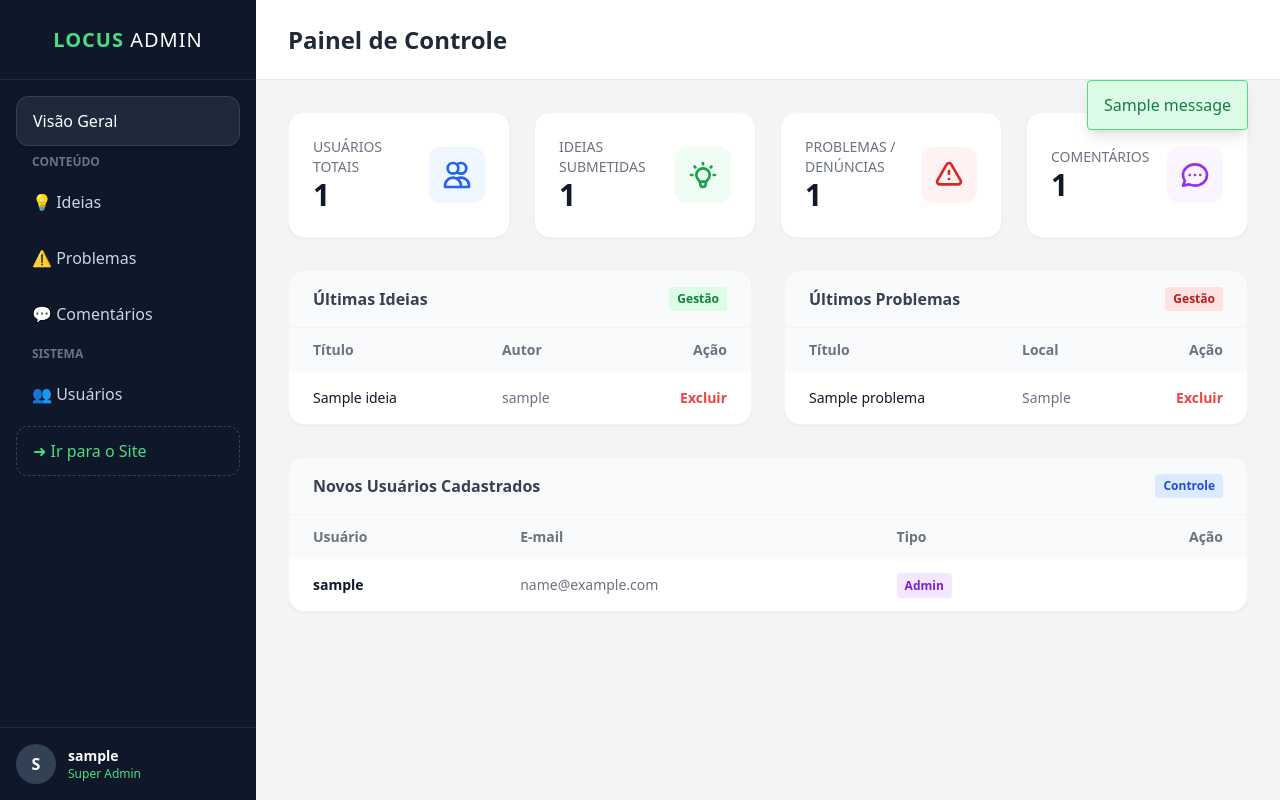
After one commit to mateusaccount/locus-projeto-pdsi, a Django app: page /gestao-interna/ in a window 1280 px wide. The commit adds this page. Run offline with Django 5.2, Linux system fonts and the light colour scheme; a user stored in the database is signed in; tables that the repository leaves empty hold one stand-in row (values such as "Sample post"); one stand-in notice (Sample message) is shown; some libraries are stand-ins or nearby versions.

Commit message:
pagina de gestão adicionada (para o admin)

```diff
--- /dev/null
+++ b/app/templates/painel_admin.html
@@ -0,0 +1,238 @@
+{% load static %}
+<!DOCTYPE html>
+<html lang="pt-br">
+<head>
+    <meta charset="UTF-8">
+    <meta name="viewport" content="width=device-width, initial-scale=1.0">
+    <title>Admin - Locus Command Center</title>
+    <script src="https://cdn.tailwindcss.com"></script>
+    <link href="https://fonts.googleapis.com/css2?family=Inter:wght@300;400;500;600;700&display=swap" rel="stylesheet">
+    <script>
+        // Confirmação antes de deletar
+        function confirmarDelete(url) {
+            if (confirm("ATENÇÃO ADMIN: Tem certeza que deseja excluir este item permanentemente?")) {
+                window.location.href = url;
+            }
+        }
+    </script>
+</head>
+<body class="bg-gray-100 font-sans antialiased h-screen flex overflow-hidden">
+
+    <aside class="w-64 bg-slate-900 text-white flex flex-col flex-shrink-0 transition-all duration-300">
+        <div class="h-20 flex items-center justify-center border-b border-slate-800">
+            <span class="text-xl font-bold tracking-wider text-green-400">LOCUS <span class="text-white font-light">ADMIN</span></span>
+        </div>
+
+        <nav class="flex-grow p-4 space-y-2 overflow-y-auto">
+            <a href="{% url 'app:painel_admin' %}" class="flex items-center gap-3 px-4 py-3 bg-slate-800 text-white rounded-xl shadow-lg border border-slate-700">
+                <span class="font-medium">Visão Geral</span>
+            </a>
+
+            <p class="px-4 text-xs font-bold text-slate-500 uppercase mt-4 mb-2">Conteúdo</p>
+
+            <a href="{% url 'app:admin_lista' 'ideias' %}" class="flex items-center gap-3 px-4 py-3 text-slate-300 hover:text-white hover:bg-slate-800 rounded-xl transition-colors">
+                💡 Ideias
+            </a>
+            <a href="{% url 'app:admin_lista' 'problemas' %}" class="flex items-center gap-3 px-4 py-3 text-slate-300 hover:text-white hover:bg-slate-800 rounded-xl transition-colors">
+                ⚠️ Problemas
+            </a>
+            <a href="{% url 'app:admin_lista' 'comentarios' %}" class="flex items-center gap-3 px-4 py-3 text-slate-300 hover:text-white hover:bg-slate-800 rounded-xl transition-colors">
+                💬 Comentários
+            </a>
+
+            <p class="px-4 text-xs font-bold text-slate-500 uppercase mt-4 mb-2">Sistema</p>
+
+            <a href="{% url 'app:admin_lista' 'usuarios' %}" class="flex items-center gap-3 px-4 py-3 text-slate-300 hover:text-white hover:bg-slate-800 rounded-xl transition-colors">
+                👥 Usuários
+            </a>
+
+             <a href="{% url 'app:dashboard' %}" target="_blank" class="flex items-center gap-3 px-4 py-3 mt-8 text-green-400 hover:text-green-300 hover:bg-slate-800 rounded-xl transition-colors border border-dashed border-slate-700">
+                <span>➜ Ir para o Site</span>
+            </a>
+        </nav>
+
+        <div class="p-4 border-t border-slate-800">
+            <div class="flex items-center gap-3">
+                <div class="h-10 w-10 rounded-full bg-slate-700 flex items-center justify-center font-bold">
+                    {{ user.username|slice:":1"|upper }}
+                </div>
+                <div>
+                    <p class="text-sm font-bold">{{ user.username }}</p>
+                    <p class="text-xs text-green-400">Super Admin</p>
+                </div>
+            </div>
+        </div>
+    </aside>
+
+    <main class="flex-grow flex flex-col h-screen overflow-y-auto bg-gray-100">
+
+        <header class="bg-white border-b border-gray-200 h-20 flex items-center justify-between px-8 sticky top-0 z-10">
+            <h1 class="text-2xl font-bold text-gray-800">Painel de Controle</h1>
+
+            {% if messages %}
+            <div class="absolute top-20 right-8 z-50">
+                {% for message in messages %}
+                <div class="bg-green-100 border border-green-400 text-green-700 px-4 py-3 rounded relative shadow-lg mb-2" role="alert">
+                    <span class="block sm:inline">{{ message }}</span>
+                </div>
+                {% endfor %}
+            </div>
+            {% endif %}
+        </header>
+
+        <div class="p-8 max-w-7xl mx-auto w-full space-y-8">
+
+            <div class="grid grid-cols-1 md:grid-cols-4 gap-6">
+                <div class="bg-white p-6 rounded-2xl shadow-sm border border-gray-100 flex items-center justify-between">
+                    <div>
+                        <p class="text-sm text-gray-500 font-medium uppercase">Usuários Totais</p>
+                        <p class="text-3xl font-bold text-gray-900">{{ total_users }}</p>
+                    </div>
+                    <div class="p-3 bg-blue-50 text-blue-600 rounded-xl">
+                        <svg class="w-8 h-8" fill="none" stroke="currentColor" viewBox="0 0 24 24"><path stroke-linecap="round" stroke-linejoin="round" stroke-width="2" d="M12 4.354a4 4 0 110 5.292M15 21H3v-1a6 6 0 0112 0v1zm0 0h6v-1a6 6 0 00-9-5.197M13 7a4 4 0 11-8 0 4 4 0 018 0z"></path></svg>
+                    </div>
+                </div>
+
+                <div class="bg-white p-6 rounded-2xl shadow-sm border border-gray-100 flex items-center justify-between">
+                    <div>
+                        <p class="text-sm text-gray-500 font-medium uppercase">Ideias Submetidas</p>
+                        <p class="text-3xl font-bold text-gray-900">{{ total_ideias }}</p>
+                    </div>
+                    <div class="p-3 bg-green-50 text-green-600 rounded-xl">
+                        <svg class="w-8 h-8" fill="none" stroke="currentColor" viewBox="0 0 24 24"><path stroke-linecap="round" stroke-linejoin="round" stroke-width="2" d="M9.663 17h4.673M12 3v1m6.364 1.636l-.707.707M21 12h-1M4 12H3m3.343-5.657l-.707-.707m2.828 9.9a5 5 0 117.072 0l-.548.547A3.374 3.374 0 0014 18.469V19a2 2 0 11-4 0v-.531c0-.895-.356-1.754-.988-2.386l-.548-.547z"></path></svg>
+                    </div>
+                </div>
+
+                <div class="bg-white p-6 rounded-2xl shadow-sm border border-gray-100 flex items-center justify-between">
+                    <div>
+                        <p class="text-sm text-gray-500 font-medium uppercase">Problemas / Denúncias</p>
+                        <p class="text-3xl font-bold text-gray-900">{{ total_problemas }}</p>
+                    </div>
+                    <div class="p-3 bg-red-50 text-red-600 rounded-xl">
+                        <svg class="w-8 h-8" fill="none" stroke="currentColor" viewBox="0 0 24 24"><path stroke-linecap="round" stroke-linejoin="round" stroke-width="2" d="M12 9v2m0 4h.01m-6.938 4h13.856c1.54 0 2.502-1.667 1.732-3L13.732 4c-.77-1.333-2.694-1.333-3.464 0L3.34 16c-.77 1.333.192 3 1.732 3z"></path></svg>
+                    </div>
+                </div>
+
+                <div class="bg-white p-6 rounded-2xl shadow-sm border border-gray-100 flex items-center justify-between">
+                    <div>
+                        <p class="text-sm text-gray-500 font-medium uppercase">Comentários</p>
+                        <p class="text-3xl font-bold text-gray-900">{{ total_comentarios }}</p>
+                    </div>
+                    <div class="p-3 bg-purple-50 text-purple-600 rounded-xl">
+                        <svg class="w-8 h-8" fill="none" stroke="currentColor" viewBox="0 0 24 24"><path stroke-linecap="round" stroke-linejoin="round" stroke-width="2" d="M8 12h.01M12 12h.01M16 12h.01M21 12c0 4.418-4.03 8-9 8a9.863 9.863 0 01-4.255-.949L3 20l1.395-3.72C3.512 15.042 3 13.574 3 12c0-4.418 4.03-8 9-8s9 3.582 9 8z"></path></svg>
+                    </div>
+                </div>
+            </div>
+
+            <div class="grid grid-cols-1 lg:grid-cols-2 gap-8">
+
+                <div class="bg-white rounded-2xl shadow-sm border border-gray-100 overflow-hidden">
+                    <div class="px-6 py-4 border-b border-gray-100 flex justify-between items-center bg-gray-50">
+                        <h3 class="font-bold text-gray-700">Últimas Ideias</h3>
+                        <span class="text-xs font-bold bg-green-100 text-green-700 px-2 py-1 rounded">Gestão</span>
+                    </div>
+                    <div class="overflow-x-auto">
+                        <table class="w-full text-sm text-left">
+                            <thead class="bg-gray-50 text-gray-500 font-medium">
+                                <tr>
+                                    <th class="px-6 py-3">Título</th>
+                                    <th class="px-6 py-3">Autor</th>
+                                    <th class="px-6 py-3 text-right">Ação</th>
+                                </tr>
+                            </thead>
+                            <tbody class="divide-y divide-gray-100">
+                                {% for ideia in ultimas_ideias %}
+                                <tr class="hover:bg-gray-50">
+                                    <td class="px-6 py-4 font-medium text-gray-900">{{ ideia.titulo }}</td>
+                                    <td class="px-6 py-4 text-gray-500">{{ ideia.autor.username }}</td>
+                                    <td class="px-6 py-4 text-right">
+                                        <button onclick="confirmarDelete('{% url 'app:admin_delete' 'ideia' ideia.id %}')" class="text-red-500 hover:text-red-700 font-bold hover:underline">Excluir</button>
+                                    </td>
+                                </tr>
+                                {% empty %}
+                                <tr><td colspan="3" class="px-6 py-4 text-center text-gray-400">Nenhuma ideia recente.</td></tr>
+                                {% endfor %}
+                            </tbody>
+                        </table>
+                    </div>
+                </div>
+
+                <div class="bg-white rounded-2xl shadow-sm border border-gray-100 overflow-hidden">
+                    <div class="px-6 py-4 border-b border-gray-100 flex justify-between items-center bg-gray-50">
+                        <h3 class="font-bold text-gray-700">Últimos Problemas</h3>
+                        <span class="text-xs font-bold bg-red-100 text-red-700 px-2 py-1 rounded">Gestão</span>
+                    </div>
+                    <div class="overflow-x-auto">
+                        <table class="w-full text-sm text-left">
+                            <thead class="bg-gray-50 text-gray-500 font-medium">
+                                <tr>
+                                    <th class="px-6 py-3">Título</th>
+                                    <th class="px-6 py-3">Local</th>
+                                    <th class="px-6 py-3 text-right">Ação</th>
+                                </tr>
+                            </thead>
+                            <tbody class="divide-y divide-gray-100">
+                                {% for problema in ultimos_problemas %}
+                                <tr class="hover:bg-gray-50">
+                                    <td class="px-6 py-4 font-medium text-gray-900">{{ problema.titulo }}</td>
+                                    <td class="px-6 py-4 text-gray-500">{{ problema.localizacao }}</td>
+                                    <td class="px-6 py-4 text-right">
+                                        <button onclick="confirmarDelete('{% url 'app:admin_delete' 'problema' problema.id %}')" class="text-red-500 hover:text-red-700 font-bold hover:underline">Excluir</button>
+                                    </td>
+                                </tr>
+                                {% empty %}
+                                <tr><td colspan="3" class="px-6 py-4 text-center text-gray-400">Nenhum problema recente.</td></tr>
+                                {% endfor %}
+                            </tbody>
+                        </table>
+                    </div>
+                </div>
+
+                <div class="lg:col-span-2 bg-white rounded-2xl shadow-sm border border-gray-100 overflow-hidden mb-8">
+                    <div class="px-6 py-4 border-b border-gray-100 flex justify-between items-center bg-gray-50">
+                        <h3 class="font-bold text-gray-700">Novos Usuários Cadastrados</h3>
+                        <span class="text-xs font-bold bg-blue-100 text-blue-700 px-2 py-1 rounded">Controle</span>
+                    </div>
+                    <div class="overflow-x-auto">
+                        <table class="w-full text-sm text-left">
+                            <thead class="bg-gray-50 text-gray-500 font-medium">
+                                <tr>
+                                    <th class="px-6 py-3">Usuário</th>
+                                    <th class="px-6 py-3">E-mail</th>
+                                    <th class="px-6 py-3">Tipo</th>
+                                    <th class="px-6 py-3 text-right">Ação</th>
+                                </tr>
+                            </thead>
+                            <tbody class="divide-y divide-gray-100">
+                                {% for usuario in ultimos_usuarios %}
+                                <tr class="hover:bg-gray-50">
+                                    <td class="px-6 py-4 font-bold text-gray-900">{{ usuario.username }}</td>
+                                    <td class="px-6 py-4 text-gray-500">{{ usuario.email }}</td>
+                                    <td class="px-6 py-4">
+                                        {% if usuario.is_superuser %}
+                                            <span class="text-xs font-bold bg-purple-100 text-purple-700 px-2 py-1 rounded">Admin</span>
+                                        {% else %}
+                                            <span class="text-xs font-bold bg-gray-100 text-gray-600 px-2 py-1 rounded">Usuário</span>
+                                        {% endif %}
+                                    </td>
+                                    <td class="px-6 py-4 text-right">
+                                        {% if not usuario.is_superuser %}
+                                        <button onclick="confirmarDelete('{% url 'app:admin_delete' 'usuario' usuario.id %}')" class="text-red-500 hover:text-red-700 font-bold hover:underline">Banir</button>
+                                        {% endif %}
+                                    </td>
+                                </tr>
+                                {% empty %}
+                                <tr><td colspan="4" class="px-6 py-4 text-center text-gray-400">Nenhum usuário recente.</td></tr>
+                                {% endfor %}
+                            </tbody>
+                        </table>
+                    </div>
+                </div>
+
+            </div>
+
+        </div>
+    </main>
+
+</body>
+</html>
--- a/app/urls.py
+++ b/app/urls.py
@@ -65,4 +65,14 @@ urlpatterns = [
 
     path('perfil/editar/', views.editar_perfil, name='editar_perfil'),
     path('api/live-search/', views.api_live_search, name='api_live_search'),
+
+    # Rota do Painel Admin
+    path('gestao-interna/', views.painel_admin, name='painel_admin'),
+
+    # Rota para deletar itens (genérica)
+    path('gestao-interna/delete/<str:tipo>/<int:id_item>/', views.admin_delete, name='admin_delete'),
+    path('gestao-interna/lista/<str:categoria>/', views.admin_lista, name='admin_lista'),
+
+    # Rota de Delete (Mantenha ou verifique se está igual)
+    path('gestao-interna/delete/<str:tipo>/<int:id_item>/', views.admin_delete, name='admin_delete'),
 ]
--- a/app/views.py
+++ b/app/views.py
@@ -1,14 +1,15 @@
 # app/views.py
 
 from django.shortcuts import render, get_object_or_404, redirect
-from django.contrib.auth.decorators import login_required
+from django.contrib.auth.decorators import login_required, user_passes_test
 from django.contrib.auth import login
 from django.db.models import Count, Q, F
-from .models import Ideia, Comentario, Votacao, Problema
+from .models import Ideia, Comentario, Votacao, Problema, CustomUsuario
 from .forms import IdeiaForm, CustomUserCreationForm, ProblemaForm, ComentarioForm, EditarPerfilForm, CadastroForm
 from django.contrib import messages
 from django.http import JsonResponse
 from django.urls import reverse
+
 
 def lista_ideias(request):
     filtro = request.GET.get('filtro', 'recentes')
@@ -319,3 +320,75 @@ def api_live_search(request):
             })
 
     return JsonResponse({'results': results})
+
+def is_superuser(user):
+    return user.is_superuser
+
+@login_required
+@user_passes_test(is_superuser)
+def painel_admin(request):
+    # Estatísticas Gerais
+    total_users = CustomUsuario.objects.count()
+    total_ideias = Ideia.objects.count()
+    total_problemas = Problema.objects.count()
+    total_comentarios = Comentario.objects.count()
+
+    # Listas Recentes (para o Dashboard Admin)
+    ultimos_usuarios = CustomUsuario.objects.order_by('-date_joined')[:5]
+    ultimas_ideias = Ideia.objects.order_by('-data_criacao')[:5]
+    ultimos_problemas = Problema.objects.order_by('-data_criacao')[:5]
+
+    return render(request, 'painel_admin.html', {
+        'total_users': total_users,
+        'total_ideias': total_ideias,
+        'total_problemas': total_problemas,
+        'total_comentarios': total_comentarios,
+        'ultimos_usuarios': ultimos_usuarios,
+        'ultimas_ideias': ultimas_ideias,
+        'ultimos_problemas': ultimos_problemas,
+    })
+
+@login_required
+@user_passes_test(is_superuser)
+def admin_lista(request, categoria):
+    # Gerencia as listas completas (clicando na Sidebar)
+    items = []
+    titulo = ""
+
+    if categoria == 'ideias':
+        items = Ideia.objects.all().order_by('-data_criacao')
+        titulo = "Gerenciar Ideias"
+    elif categoria == 'problemas':
+        items = Problema.objects.all().order_by('-data_criacao')
+        titulo = "Gerenciar Problemas"
+    elif categoria == 'usuarios':
+        items = CustomUsuario.objects.all().order_by('-date_joined')
+        titulo = "Gerenciar Usuários"
+    elif categoria == 'comentarios':
+        items = Comentario.objects.all().order_by('-data_criacao')
+        titulo = "Gerenciar Comentários"
+
+    return render(request, 'admin_lista.html', {
+        'items': items,
+        'categoria': categoria,
+        'titulo': titulo
+    })
+
+@login_required
+@user_passes_test(is_superuser)
+def admin_delete(request, tipo, id_item):
+    # Função genérica para deletar itens
+    if tipo == 'usuario':
+        item = get_object_or_404(CustomUsuario, id=id_item)
+    elif tipo == 'ideia':
+        item = get_object_or_404(Ideia, id=id_item)
+    elif tipo == 'problema':
+        item = get_object_or_404(Problema, id=id_item)
+    elif tipo == 'comentario':
+        item = get_object_or_404(Comentario, id=id_item)
+
+    item.delete()
+    messages.success(request, 'Item removido com sucesso.')
+
+    # Tenta voltar para a página anterior, se não der, vai pro painel
+    return redirect(request.META.get('HTTP_REFERER', 'app:painel_admin'))
```
Also changed, not shown: app/templates/admin_lista.html (added, +173 -0 lines), app/templates/base.html (+8 -0 lines).
